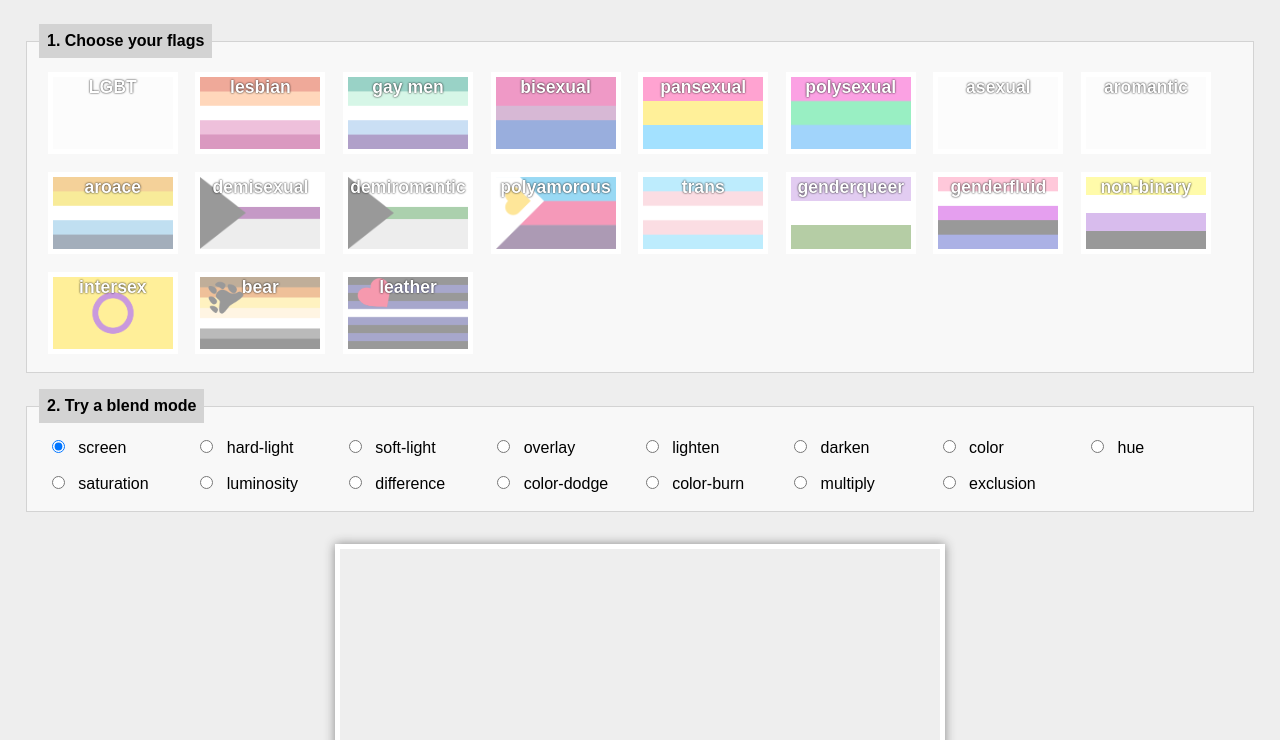
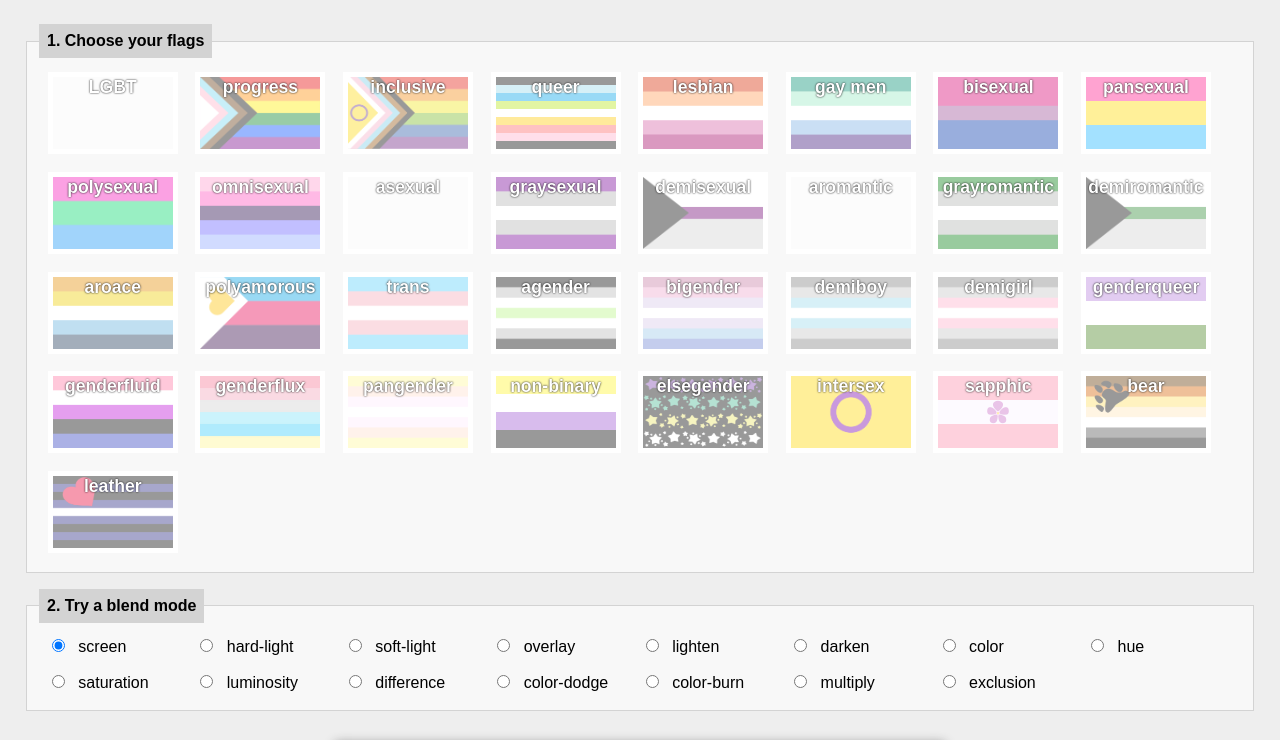
Before and after one commit to aimeerivers/prideflags, a plain HTML site: page index.html in a window 1280 px wide. Shown: the top 740 px of the page. Drawn offline with nearby package versions, Linux system fonts and the light colour scheme.

Commit message:
feat: Update with many more pride flags

```diff
--- a/css/style.css
+++ b/css/style.css
@@ -81,22 +81,36 @@ label input {
 }
 
 #LGBT { background-image: url(../img/LGBT.png); }
+#progress { background-image: url(../img/progress.png); }
+#inclusive { background-image: url(../img/inclusive.png); }
+#queer { background-image: url(../img/queer.png); }
 #lesbian { background-image: url(../img/lesbian.png); }
 #gay-men { background-image: url(../img/gay-men.png); }
 #bisexual { background-image: url(../img/bisexual.png); }
 #pansexual { background-image: url(../img/pansexual.png); }
 #polysexual { background-image: url(../img/polysexual.png); }
+#omnisexual { background-image: url(../img/omnisexual.png); }
 #asexual { background-image: url(../img/asexual.png); }
+#graysexual { background-image: url(../img/graysexual.png); }
+#demisexual { background-image: url(../img/demisexual.png); }
 #aromantic { background-image: url(../img/aromantic.png); }
+#grayromantic { background-image: url(../img/grayromantic.png); }
+#demiromantic { background-image: url(../img/demiromantic.png); }
 #aroace { background-image: url(../img/aroace.png); }
-#demisexual { background-image: url(../img/demisexual.png); }
-#demiromantic { background-image: url(../img/demiromantic.png); }
 #polyamorous { background-image: url(../img/polyamorous.png); }
 #trans { background-image: url(../img/trans.png); }
+#agender { background-image: url(../img/agender.png); }
+#bigender { background-image: url(../img/bigender.png); }
+#demiboy { background-image: url(../img/demiboy.png); }
+#demigirl { background-image: url(../img/demigirl.png); }
 #genderfluid { background-image: url(../img/genderfluid.png); }
+#genderflux { background-image: url(../img/genderflux.png); }
 #genderqueer { background-image: url(../img/genderqueer.png); }
+#pangender { background-image: url(../img/pangender.png); }
 #non-binary { background-image: url(../img/non-binary.png); }
+#elsegender { background-image: url(../img/elsegender.png); }
 #intersex { background-image: url(../img/intersex.png); }
+#sapphic { background-image: url(../img/sapphic.png); }
 #bear { background-image: url(../img/bear.png); }
 #leather { background-image: url(../img/leather.png); }
 
--- a/index.html
+++ b/index.html
@@ -16,22 +16,36 @@
   <fieldset>
     <legend>1. Choose your flags</legend>
     <div class="flag" id="LGBT" title="LGBT">LGBT</div>
+    <div class="flag" id="progress" title="progress">progress</div>
+    <div class="flag" id="inclusive" title="inclusive">inclusive</div>
+    <div class="flag" id="queer" title="queer">queer</div>
     <div class="flag" id="lesbian" title="lesbian">lesbian</div>
     <div class="flag" id="gay-men" title="gay men">gay men</div>
     <div class="flag" id="bisexual" title="bisexual">bisexual</div>
     <div class="flag" id="pansexual" title="pansexual">pansexual</div>
     <div class="flag" id="polysexual" title="polysexual">polysexual</div>
+    <div class="flag" id="omnisexual" title="omnisexual">omnisexual</div>
     <div class="flag" id="asexual" title="asexual">asexual</div>
+    <div class="flag" id="graysexual" title="graysexual">graysexual</div>
+    <div class="flag" id="demisexual" title="demisexual">demisexual</div>
     <div class="flag" id="aromantic" title="aromantic">aromantic</div>
+    <div class="flag" id="grayromantic" title="grayromantic">grayromantic</div>
+    <div class="flag" id="demiromantic" title="demiromantic">demiromantic</div>
     <div class="flag" id="aroace" title="aroace">aroace</div>
-    <div class="flag" id="demisexual" title="demisexual">demisexual</div>
-    <div class="flag" id="demiromantic" title="demiromantic">demiromantic</div>
     <div class="flag" id="polyamorous" title="polyamorous">polyamorous</div>
     <div class="flag" id="trans" title="trans">trans</div>
+    <div class="flag" id="agender" title="agender">agender</div>
+    <div class="flag" id="bigender" title="bigender">bigender</div>
+    <div class="flag" id="demiboy" title="demiboy">demiboy</div>
+    <div class="flag" id="demigirl" title="demigirl">demigirl</div>
     <div class="flag" id="genderqueer" title="genderqueer">genderqueer</div>
     <div class="flag" id="genderfluid" title="genderfluid">genderfluid</div>
+    <div class="flag" id="genderflux" title="genderflux">genderflux</div>
+    <div class="flag" id="pangender" title="pangender">pangender</div>
     <div class="flag" id="non-binary" title="non-binary">non-binary</div>
+    <div class="flag" id="elsegender" title="elsegender">elsegender</div>
     <div class="flag" id="intersex" title="intersex">intersex</div>
+    <div class="flag" id="sapphic" title="sapphic">sapphic</div>
     <div class="flag" id="bear" title="bear">bear</div>
     <div class="flag" id="leather" title="leather">leather</div>
   </fieldset>
```
Also changed, not shown: img/agender.png (added), img/bigender.png (added), img/demiboy.png (added), img/demigirl.png (added), img/elsegender.png (added), img/genderflux.png (added), img/grayromantic.png (added), img/graysexual.png (added), img/inclusive.png (added), img/omnisexual.png (added), img/pangender.png (added), img/progress.png (added), img/queer.png (added), img/sapphic.png (added).
